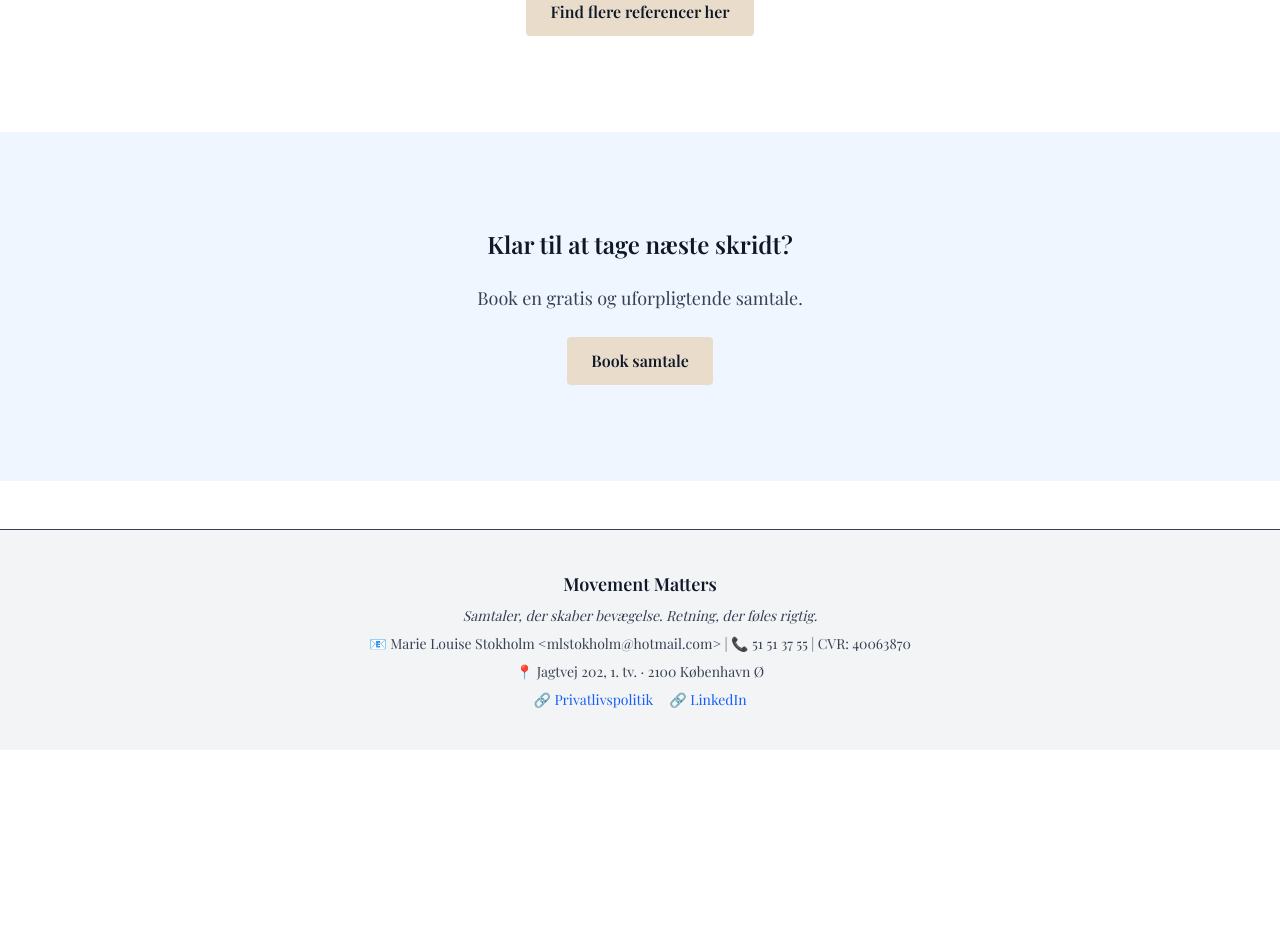
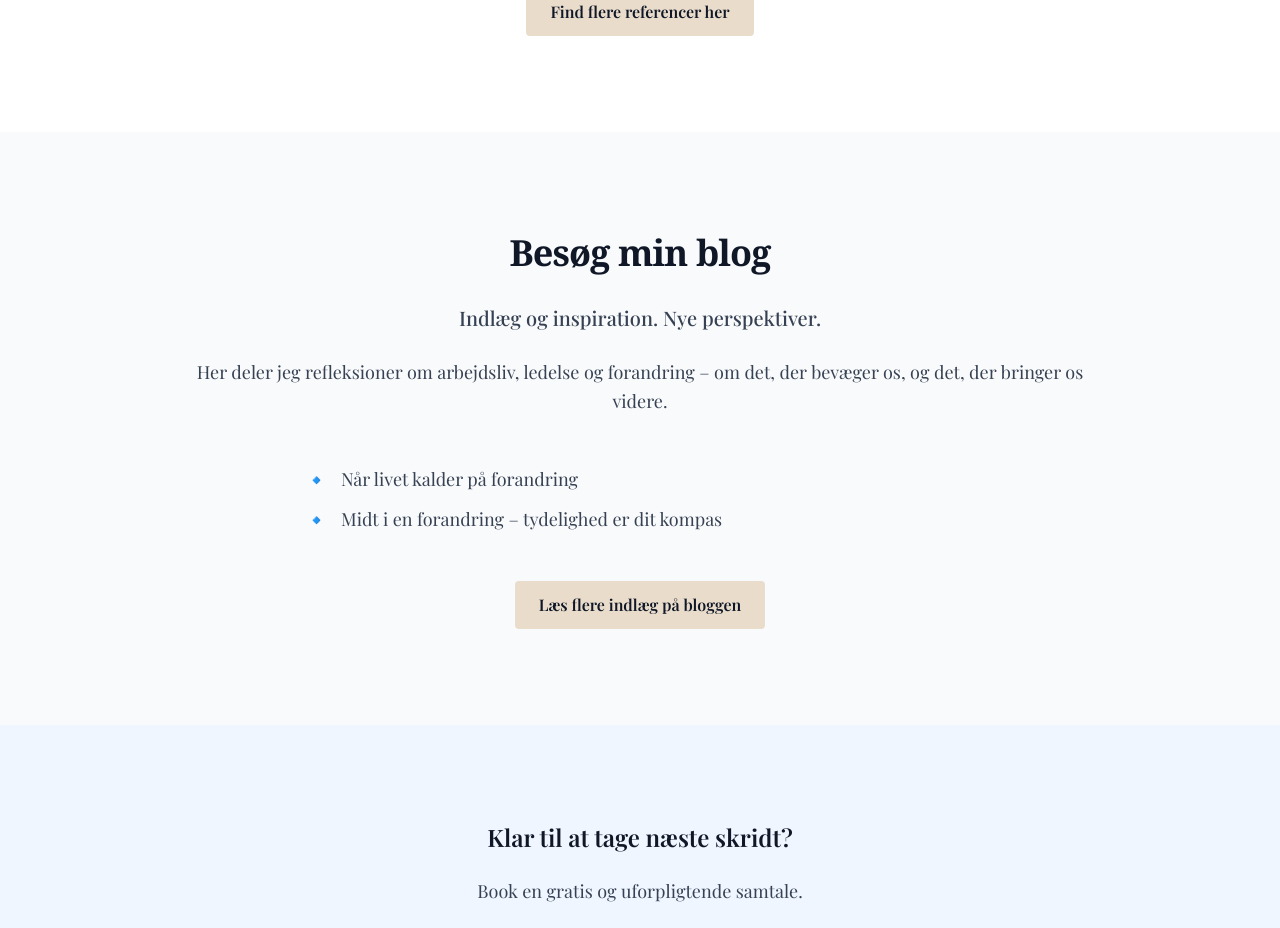
Before and after one commit to nordic-agency/marielouisestokholm, a Next.js app: page / in a window 1280 px wide. Shown: the part 6280-7208 px from the top of the page. Before the commit the page ends 7030 px from the top, so only its background shows below. Built offline with nearby package versions, Linux system fonts and the light colour scheme.

Commit message:
V2 Revision: Added Blog & Inspiration section to homepage

```diff
--- a/src/app/page.tsx
+++ b/src/app/page.tsx
@@ -446,9 +446,38 @@ export default function Home() {
         </div>
       </section>
 
+      {/* Blog & Inspiration */}
+      <section className="py-24 px-6 bg-gray-50 text-gray-900">
+        <div className="max-w-4xl mx-auto text-center space-y-6">
+          <h2 className="text-3xl md:text-4xl font-serif font-bold text-gray-900 leading-snug tracking-tight">Besøg min blog</h2>
+          <p className="text-lg md:text-xl leading-relaxed text-gray-700 font-medium">Indlæg og inspiration. Nye perspektiver.</p>
+          <p className="text-lg leading-relaxed text-gray-700">
+            Her deler jeg refleksioner om arbejdsliv, ledelse og forandring – om det, der bevæger os, og det, der bringer os videre.
+          </p>
 
+          {/* Blog post highlights */}
+          <div className="pt-6 space-y-3 text-left max-w-2xl mx-auto">
+            <div className="flex items-start">
+              <span className="text-[#e9dccb] mr-3 text-xl">🔹</span>
+              <p className="text-lg text-gray-700">Når livet kalder på forandring</p>
+            </div>
+            <div className="flex items-start">
+              <span className="text-[#e9dccb] mr-3 text-xl">🔹</span>
+              <p className="text-lg text-gray-700">Midt i en forandring – tydelighed er dit kompas</p>
+            </div>
+          </div>
 
-
+          {/* CTA knap */}
+          <div className="pt-6">
+            <a
+              href="/blog"
+              className="inline-block bg-[#e9dccb] hover:bg-[#d7c3ad] text-gray-900 font-semibold py-3 px-6 rounded transition"
+            >
+              Læs flere indlæg på bloggen
+            </a>
+          </div>
+        </div>
+      </section>
 
       {/* Call to Action */}
       <section className="py-24 px-6 bg-blue-50 text-center">
```
